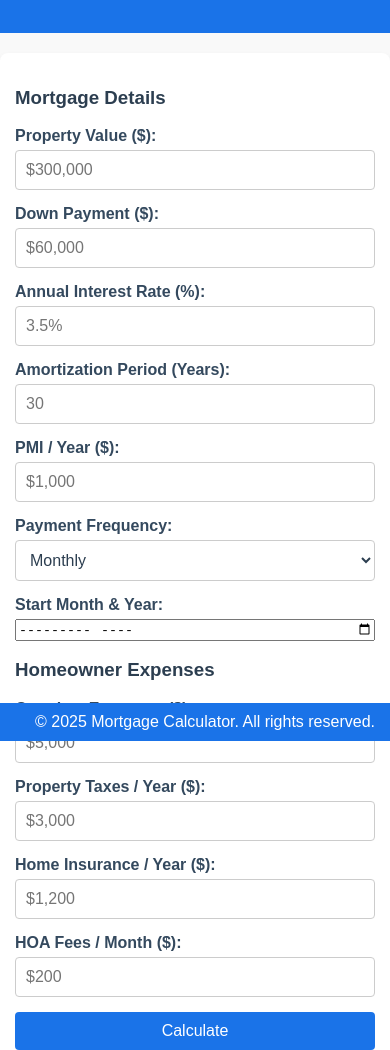
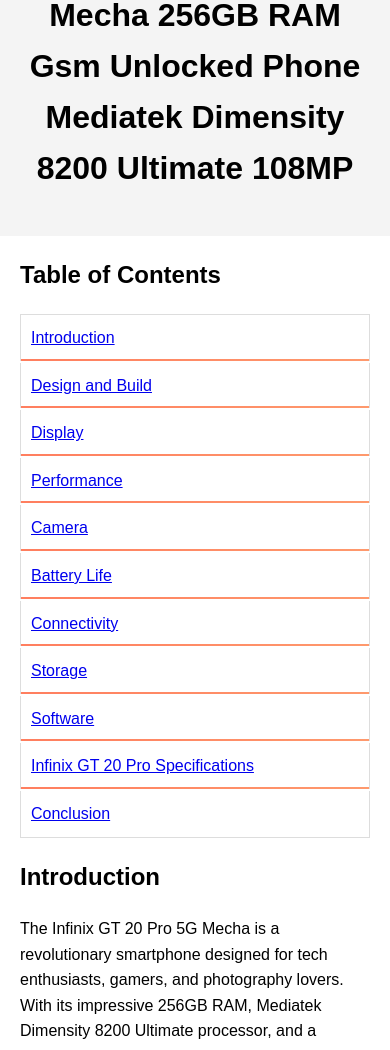
Before and after one commit to dave-ramsey-mortgage-calculator/ramsey-mortgage-calculator, a plain HTML site: page index.html in a window 390 px wide. Shown: the part 103-1153 px from the top of the page. Drawn offline with Linux system fonts and the light colour scheme.

Commit message:
index.html

```diff
--- a/index.html
+++ b/index.html
@@ -3,225 +3,223 @@
 <head>
     <meta charset="UTF-8">
     <meta name="viewport" content="width=device-width, initial-scale=1.0">
-  <meta name="description" content="Free online mortgage calculator to estimate your monthly payments. Calculate loan amounts, interest rates, and terms easily.">
-  <meta name="keywords" content="dave ramsey mortgage calculator, mortgage calculator, loan calculator, monthly payment calculator, home loan calculator">
-  <meta name="author" content="parwez ali">
-  <meta property="og:title" content="Mortgage Calculator - Estimate Your Monthly Payments">
-  <meta property="og:description" content="Use our free mortgage calculator to estimate your monthly payments and plan your home loan effectively.">
-  <meta property="og:image" content="https://example.com/mortgage-calculator.jpg">
-  <meta property="og:url" content="https://example.com/mortgage-calculator">
-  <meta name="twitter:card" content="summary_large_image">
-  <title>Ramsey Mortgage Calculator - Estimate Your Monthly Payments</title>
+    <meta name="description" content="Discover the Infinix GT 20 Pro 5G Mecha, a powerhouse smartphone with 256GB RAM, Mediatek Dimensity 8200 Ultimate, and a 108MP camera. Perfect for gaming, photography, and more.">
+    <meta name="keywords" content="Infinix GT 20 Pro 5G, 256GB RAM, Mediatek Dimensity 8200, 108MP camera, unlocked phone, gaming smartphone">
+    <meta name="author" content="Your Name">
+    <title>Infinix GT 20 Pro 5G Mecha 256GB RAM Gsm Unlocked Phone Mediatek Dimensity 8200 Ultimate 108MP</title>
     <style>
+        /* Gradient Line Animation */
+        .toc-table {
+            width: 100%;
+            border-collapse: collapse;
+            margin-bottom: 20px;
+        }
+        .toc-table th, .toc-table td {
+            padding: 10px;
+            text-align: left;
+            position: relative;
+        }
+        .toc-table tr:not(:last-child) td {
+            border-bottom: 2px solid transparent;
+            background: linear-gradient(to right, #ff7e5f, #feb47b);
+            background-size: 200% 2px;
+            background-repeat: no-repeat;
+            background-position: 0% 100%;
+            transition: background-position 1s ease-in-out;
+        }
+        .toc-table tr:not(:last-child) td:hover {
+            background-position: -100% 100%;
+        }
         /* General Styles */
         body {
             font-family: Arial, sans-serif;
+            line-height: 1.6;
             margin: 0;
             padding: 0;
-      box-sizing: border-box;
-      background-color: #f9f9f9; /* Lightened background for better contrast */
-      color: #2c3e50; /* Darker text for better contrast */
         }
-
-    header {
-      background: #1a73e8; /* Updated blue for better contrast */
-      color: white;
+        header, footer {
             text-align: center;
-      padding: 20px 10px;
+            padding: 20px;
+            background-color: #f4f4f4;
         }
-
-    header h1 {
-      margin: 0;
-      font-size: 2rem;
+        section {
+            margin: 20px;
         }
-
-    .container {
-      max-width: 600px;
-      margin: 20px auto;
-      padding: 20px;
-      background: white;
-      border-radius: 8px;
-      box-shadow: 0 4px 6px rgba(0, 0, 0, 0.1);
+        table {
+            width: 100%;
+            border-collapse: collapse;
         }
-
-    .calculator {
-      display: flex;
-      flex-direction: column;
+        table, th, td {
+            border: 1px solid #ddd;
         }
-
-    .calculator label {
-      margin-bottom: 5px;
-      font-weight: bold;
-      color: #34495e; /* Slightly darker label color */
-    }
-
-    .calculator input[type="number"], .calculator select {
+        th, td {
             padding: 10px;
-      margin-bottom: 15px;
-      border: 1px solid #ccc;
-      border-radius: 4px;
-      font-size: 1rem;
-      background-color: #ffffff; /* White background for inputs */
-      color: #2c3e50; /* Dark text for inputs */
-    }
-
-    .calculator button {
-      padding: 10px;
-      background: #1a73e8; /* Updated blue for better contrast */
-      color: white;
-      border: none;
-      border-radius: 4px;
-      cursor: pointer;
-      font-size: 1rem;
-    }
-
-    .calculator button:hover {
-      background: #155bb5; /* Darker blue on hover */
-    }
-
-    .result {
-      margin-top: 20px;
-      font-size: 1.2rem;
             text-align: left;
-      color: #2c3e50; /* Dark text for results */
-    }
-
-    footer {
-      text-align: center;
-      padding: 10px;
-      background: #1a73e8; /* Updated blue for better contrast */
-      color: white;
-      position: fixed;
-      width: 100%;
-      bottom: 0;
-    }
-
-    @media (max-width: 600px) {
-      header h1 {
-        font-size: 1.5rem;
-      }
-      .container {
-        padding: 15px;
-      }
         }
     </style>
 </head>
 <body>
     <header>
-    <h1>Ramsey Mortgage Calculator</h1>
-    <p>Estimate your monthly mortgage payments with ease.</p>
+        <!-- Main Title -->
+        <h1>Infinix GT 20 Pro 5G Mecha 256GB RAM Gsm Unlocked Phone Mediatek Dimensity 8200 Ultimate 108MP</h1>
     </header>
 
-  <div class="container">
-    <h3>Mortgage Details</h3>
-    <form class="calculator" id="mortgageForm">
-      <label for="propertyValue">Property Value ($):</label>
-      <input type="number" id="propertyValue" placeholder="$300,000" required>
+    <!-- Table of Contents -->
+    <section>
+        <h2>Table of Contents</h2>
+        <table class="toc-table">
+            <tr>
+                <td><a href="#introduction">Introduction</a></td>
+            </tr>
+            <tr>
+                <td><a href="#design-and-build">Design and Build</a></td>
+            </tr>
+            <tr>
+                <td><a href="#display">Display</a></td>
+            </tr>
+            <tr>
+                <td><a href="#performance">Performance</a></td>
+            </tr>
+            <tr>
+                <td><a href="#camera">Camera</a></td>
+            </tr>
+            <tr>
+                <td><a href="#battery-life">Battery Life</a></td>
+            </tr>
+            <tr>
+                <td><a href="#connectivity">Connectivity</a></td>
+            </tr>
+            <tr>
+                <td><a href="#storage">Storage</a></td>
+            </tr>
+            <tr>
+                <td><a href="#software">Software</a></td>
+            </tr>
+            <tr>
+                <td><a href="#specifications">Infinix GT 20 Pro Specifications</a></td>
+            </tr>
+            <tr>
+                <td><a href="#conclusion">Conclusion</a></td>
+            </tr>
+        </table>
+    </section>
 
-      <label for="downPayment">Down Payment ($):</label>
-      <input type="number" id="downPayment" placeholder="$60,000" required>
+    <!-- Introduction -->
+    <section id="introduction">
+        <h2>Introduction</h2>
+        <p>The Infinix GT 20 Pro 5G Mecha is a revolutionary smartphone designed for tech enthusiasts, gamers, and photography lovers. With its impressive 256GB RAM, Mediatek Dimensity 8200 Ultimate processor, and a stunning 108MP camera, this phone is set to redefine mobile experiences. Whether you're a gamer, a content creator, or someone who demands high performance, the Infinix GT 20 Pro 5G Mecha is built to meet your needs.</p>
+    </section>
 
-      <label for="interestRate">Annual Interest Rate (%):</label>
-      <input type="number" step="0.01" id="interestRate" placeholder="3.5%" required>
+    <!-- Design and Build -->
+    <section id="design-and-build">
+        <h2>Design and Build</h2>
+        <p>The Infinix GT 20 Pro 5G Mecha boasts a sleek and futuristic design that catches the eye. The Mecha design is not just about aesthetics; it also enhances the phone's durability. The device features a robust build with a premium finish, making it both stylish and sturdy. The ergonomic design ensures a comfortable grip, making it easy to handle during long gaming sessions or photography shoots.</p>
+    </section>
 
-      <label for="amortizationPeriod">Amortization Period (Years):</label>
-      <input type="number" id="amortizationPeriod" placeholder="30" required>
+    <!-- Display -->
+    <section id="display">
+        <h2>Display</h2>
+        <p>The phone comes with a large, vibrant display that offers an immersive viewing experience. The high-resolution screen ensures that every detail is crisp and clear, whether you're watching videos, playing games, or browsing photos. The display also supports high refresh rates, making it perfect for gaming and smooth scrolling.</p>
+    </section>
 
-      <label for="pmi">PMI / Year ($):</label>
-      <input type="number" id="pmi" placeholder="$1,000" required>
+    <!-- Performance -->
+    <section id="performance">
+        <h2>Performance</h2>
+        <p>At the heart of the Infinix GT 20 Pro 5G Mecha is the powerful Mediatek Dimensity 8200 Ultimate processor. This chipset is designed to deliver top-notch performance, ensuring that the phone can handle even the most demanding tasks with ease. Whether you're multitasking, gaming, or editing videos, the Infinix GT 20 Pro 5G Mecha won't let you down.</p>
+        <p>With 256GB of RAM, this phone offers unparalleled speed and efficiency. You can switch between apps seamlessly, and the phone can handle multiple processes simultaneously without any lag. This makes it an ideal choice for power users who need a device that can keep up with their busy lifestyles.</p>
+    </section>
 
-      <label for="paymentFrequency">Payment Frequency:</label>
-      <select id="paymentFrequency">
-        <option value="12">Monthly</option>
-        <option value="26">Bi-Weekly</option>
-        <option value="52">Weekly</option>
-      </select>
+    <!-- Camera -->
+    <section id="camera">
+        <h2>Camera</h2>
+        <p>One of the standout features of the Infinix GT 20 Pro 5G Mecha is its 108MP camera. This high-resolution camera allows you to capture stunning photos with incredible detail and clarity. Whether you're shooting in low light or bright daylight, the camera performs exceptionally well, delivering professional-quality images.</p>
+        <p>The phone also comes with a range of advanced camera features, including AI-enhanced photography, night mode, and ultra-wide-angle shots. These features make it easy to capture the perfect shot, no matter the conditions. Additionally, the phone supports 4K video recording, allowing you to create high-quality videos with ease.</p>
+    </section>
 
-      <label for="startMonthYear">Start Month & Year:</label>
-      <input type="month" id="startMonthYear" required>
+    <!-- Battery Life -->
+    <section id="battery-life">
+        <h2>Battery Life</h2>
+        <p>The Infinix GT 20 Pro 5G Mecha is equipped with a long-lasting battery that ensures you stay connected throughout the day. Whether you're gaming, streaming, or working, the phone's battery can handle it all. The device also supports fast charging, so you can quickly recharge and get back to what you love.</p>
+    </section>
 
-      <h3>Homeowner Expenses</h3>
+    <!-- Connectivity -->
+    <section id="connectivity">
+        <h2>Connectivity</h2>
+        <p>As a 5G-enabled device, the Infinix GT 20 Pro 5G Mecha offers blazing-fast internet speeds, making it perfect for streaming, gaming, and downloading large files. The phone also supports GSM networks, making it a great choice for international travelers. With its unlocked status, you can use the phone with any carrier, giving you the freedom to choose the best plan for your needs.</p>
+    </section>
 
-      <label for="oneTimeExpenses">One-time Expenses ($):</label>
-      <input type="number" id="oneTimeExpenses" placeholder="$5,000" required>
+    <!-- Storage -->
+    <section id="storage">
+        <h2>Storage</h2>
+        <p>With 256GB of internal storage, the Infinix GT 20 Pro 5G Mecha provides ample space for all your apps, games, photos, and videos. You won't have to worry about running out of space, even if you're a heavy user. The phone also supports expandable storage, so you can add even more space if needed.</p>
+    </section>
 
-      <label for="propertyTaxes">Property Taxes / Year ($):</label>
-      <input type="number" id="propertyTaxes" placeholder="$3,000" required>
+    <!-- Software -->
+    <section id="software">
+        <h2>Software</h2>
+        <p>The Infinix GT 20 Pro 5G Mecha runs on the latest version of Android, offering a smooth and user-friendly experience. The phone comes with a range of pre-installed apps and features that enhance its functionality. The intuitive interface makes it easy to navigate, and the phone's software is optimized for performance, ensuring that it runs smoothly at all times.</p>
+    </section>
 
-      <label for="homeInsurance">Home Insurance / Year ($):</label>
-      <input type="number" id="homeInsurance" placeholder="$1,200" required>
+    <!-- Specifications -->
+    <section id="specifications">
+        <h2>Infinix GT 20 Pro Specifications</h2>
+        <table border="1" cellpadding="10" cellspacing="0">
+            <tr>
+                <th>Feature</th>
+                <th>Specification</th>
+            </tr>
+            <tr>
+                <td>Model</td>
+                <td>Infinix GT 20 Pro 5G Mecha</td>
+            </tr>
+            <tr>
+                <td>RAM</td>
+                <td>256GB</td>
+            </tr>
+            <tr>
+                <td>Processor</td>
+                <td>Mediatek Dimensity 8200 Ultimate</td>
+            </tr>
+            <tr>
+                <td>Display</td>
+                <td>Large, high-resolution, high refresh rate</td>
+            </tr>
+            <tr>
+                <td>Camera</td>
+                <td>108MP main camera, AI-enhanced, night mode, 4K video</td>
+            </tr>
+            <tr>
+                <td>Battery</td>
+                <td>Long-lasting with fast charging support</td>
+            </tr>
+            <tr>
+                <td>Connectivity</td>
+                <td>5G, GSM unlocked</td>
+            </tr>
+            <tr>
+                <td>Storage</td>
+                <td>256GB internal, expandable</td>
+            </tr>
+            <tr>
+                <td>Operating System</td>
+                <td>Latest Android version</td>
+            </tr>
+            <tr>
+                <td>Design</td>
+                <td>Mecha design, premium finish, ergonomic</td>
+            </tr>
+        </table>
+    </section>
 
-      <label for="hoaFees">HOA Fees / Month ($):</label>
-      <input type="number" id="hoaFees" placeholder="$200" required>
-
-      <button type="button" onclick="calculateMortgage()">Calculate</button>
-    </form>
-
-    <div class="result" id="result"></div>
-  </div>
+    <!-- Conclusion -->
+    <section id="conclusion">
+        <h2>Conclusion</h2>
+        <p>The Infinix GT 20 Pro 5G Mecha is a powerhouse smartphone that offers top-tier performance, stunning photography capabilities, and a sleek design. Whether you're a gamer, a photographer, or someone who demands high performance, this phone is designed to meet your needs. With its 256GB RAM, Mediatek Dimensity 8200 Ultimate processor, and 108MP camera, the Infinix GT 20 Pro 5G Mecha is a device that stands out in the crowded smartphone market.</p>
+        <p>If you're looking for a phone that combines style, performance, and innovation, the Infinix GT 20 Pro 5G Mecha is the perfect choice. Don't miss out on this incredible device – it's time to upgrade your mobile experience with the Infinix GT 20 Pro 5G Mecha.</p>
+    </section>
 
     <footer>
-    &copy; 2025 Mortgage Calculator. All rights reserved.
+        <p>&copy; 2023 Your Blog Name. All rights reserved.</p>
     </footer>
-
-  <script>
-    function calculateMortgage() {
-      // Get input values
-      const propertyValue = parseFloat(document.getElementById('propertyValue').value);
-      const downPayment = parseFloat(document.getElementById('downPayment').value);
-      const interestRate = parseFloat(document.getElementById('interestRate').value);
-      const amortizationPeriod = parseFloat(document.getElementById('amortizationPeriod').value);
-      const pmi = parseFloat(document.getElementById('pmi').value);
-      const paymentFrequency = parseFloat(document.getElementById('paymentFrequency').value);
-
-      const oneTimeExpenses = parseFloat(document.getElementById('oneTimeExpenses').value);
-      const propertyTaxes = parseFloat(document.getElementById('propertyTaxes').value);
-      const homeInsurance = parseFloat(document.getElementById('homeInsurance').value);
-      const hoaFees = parseFloat(document.getElementById('hoaFees').value);
-
-      // Validate inputs
-      if (
-        isNaN(propertyValue) || isNaN(downPayment) || isNaN(interestRate) ||
-        isNaN(amortizationPeriod) || isNaN(pmi) || isNaN(oneTimeExpenses) ||
-        isNaN(propertyTaxes) || isNaN(homeInsurance) || isNaN(hoaFees)
-      ) {
-        document.getElementById('result').innerHTML = '<p style="color: red;">Please enter valid numbers for all fields.</p>';
-        return;
-      }
-
-      // Calculate mortgage amount
-      const mortgageAmount = propertyValue - downPayment;
-
-      // Convert annual interest rate to periodic rate
-      const periodicInterestRate = (interestRate / 100) / paymentFrequency;
-
-      // Total number of payments
-      const totalPayments = amortizationPeriod * paymentFrequency;
-
-      // Calculate periodic payment using the mortgage formula
-      const periodicPayment = (mortgageAmount * periodicInterestRate) / (1 - Math.pow(1 + periodicInterestRate, -totalPayments));
-
-      // Add PMI cost per payment
-      const pmiPerPayment = pmi / paymentFrequency;
-
-      // Add homeowner expenses
-      const propertyTaxesPerPayment = propertyTaxes / paymentFrequency;
-      const homeInsurancePerPayment = homeInsurance / paymentFrequency;
-
-      // Total monthly payment
-      const totalPayment = periodicPayment + pmiPerPayment + propertyTaxesPerPayment + homeInsurancePerPayment + hoaFees;
-
-      // Display result
-      document.getElementById('result').innerHTML = `
-        <p><strong>Mortgage Amount:</strong> $${mortgageAmount.toFixed(2)}</p>
-        <p><strong>Monthly Mortgage Payment:</strong> $${periodicPayment.toFixed(2)}</p>
-        <p><strong>PMI Per Payment:</strong> $${pmiPerPayment.toFixed(2)}</p>
-        <p><strong>Property Taxes Per Payment:</strong> $${propertyTaxesPerPayment.toFixed(2)}</p>
-        <p><strong>Home Insurance Per Payment:</strong> $${homeInsurancePerPayment.toFixed(2)}</p>
-        <p><strong>HOA Fees Per Payment:</strong> $${hoaFees.toFixed(2)}</p>
-        <p><strong>Total Monthly Payment:</strong> $${totalPayment.toFixed(2)}</p>
-      `;
-    }
-  </script>
 </body>
 </html>
```
Lines whose indentation alone changed are shown as unchanged.
